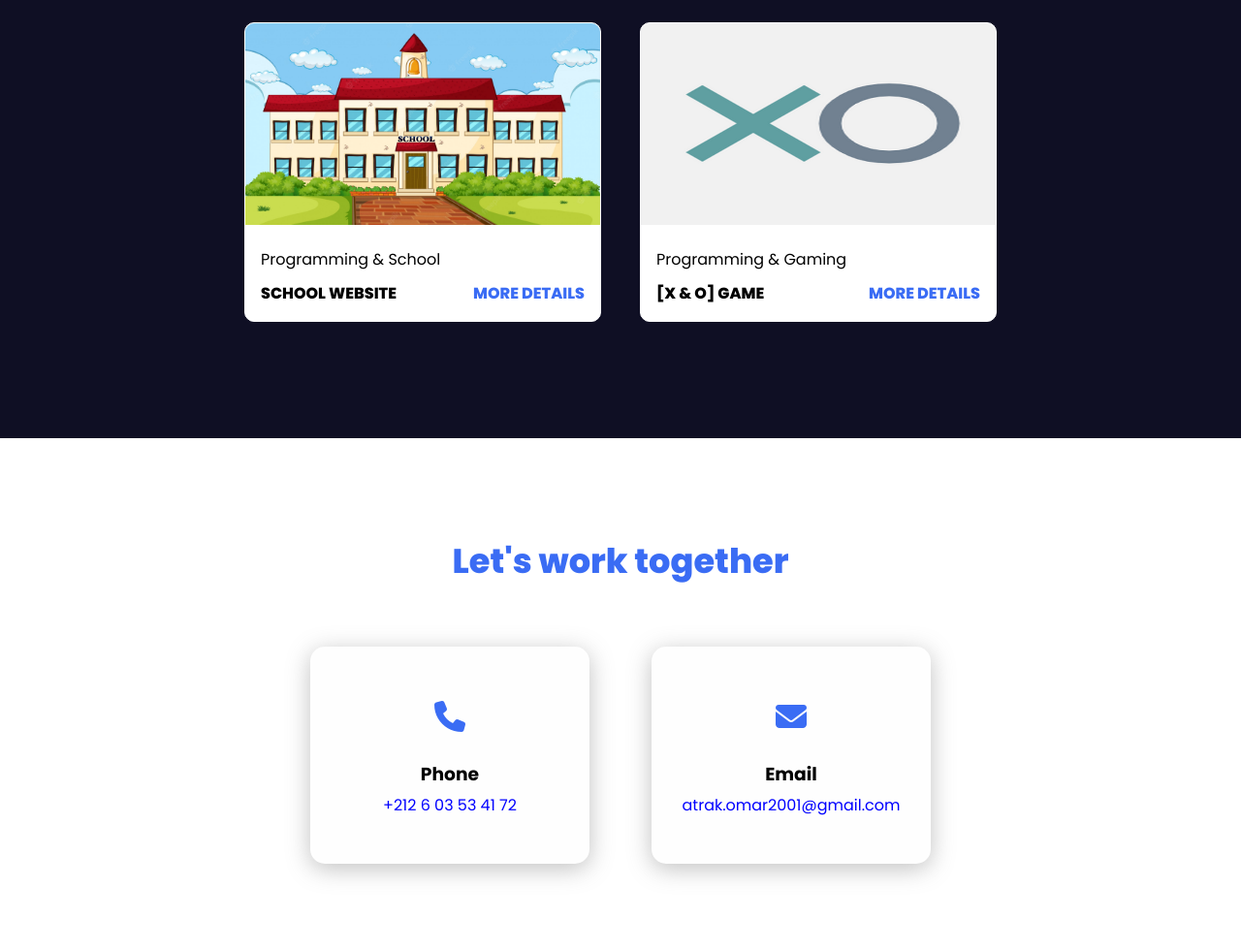
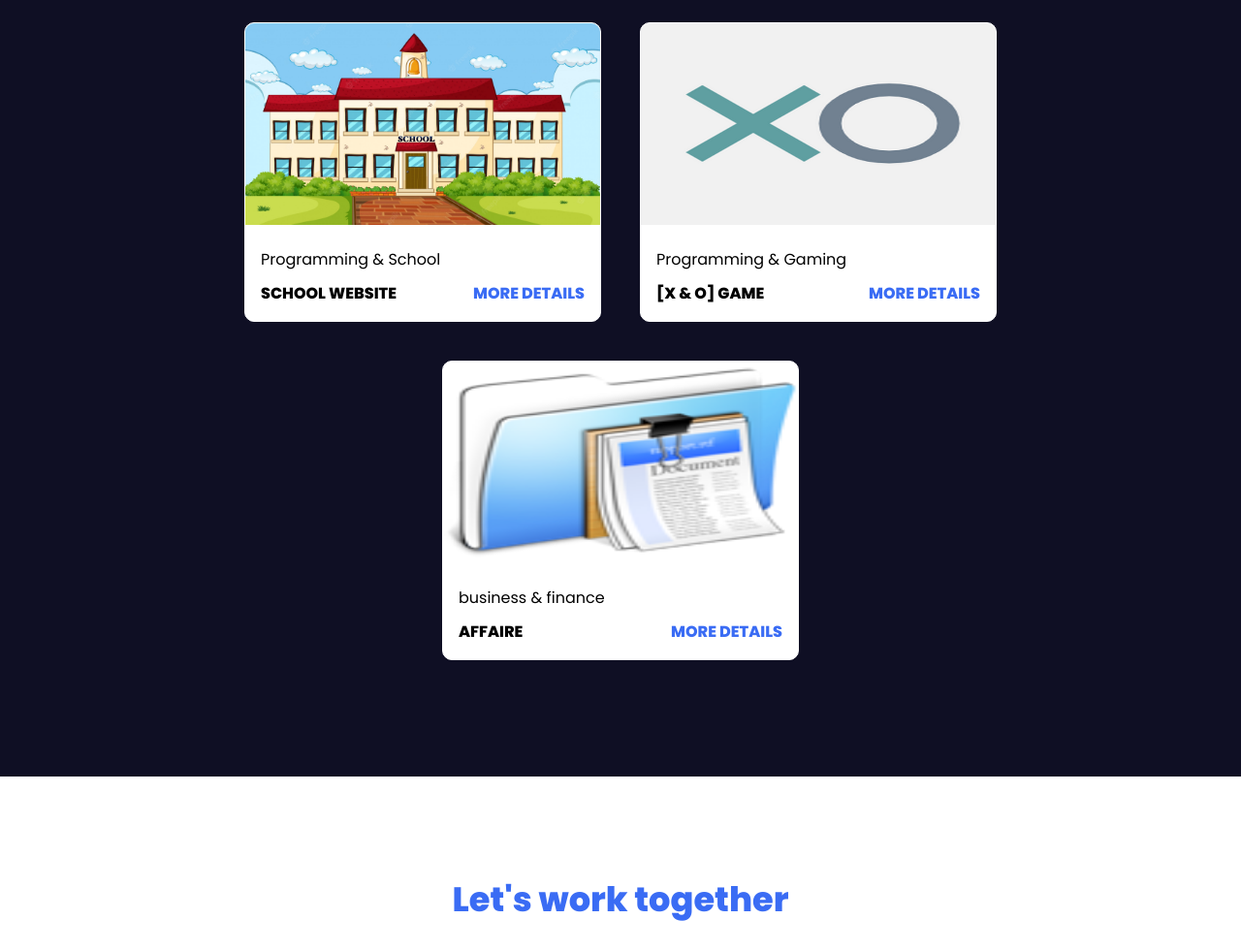
Before and after one commit to OmarAtrak/portfolio, a plain HTML site: page index.html in a window 1280 px wide. Shown: the part 980-1961 px from the top of the page at 97% size. Drawn offline with Linux system fonts and the light colour scheme.

Commit message:
ajouter nouveau projet

```diff
--- a/index.html
+++ b/index.html
@@ -56,6 +56,18 @@
                     </strong>
                 </div>
             </div>
+            <div class="project-card">
+                <div class="project-image">
+                    <img src="images/aqua_smooth_folder_documents.ico">
+                </div>
+                <div class="project-info">
+                    <p class="project-category">business & finance</p>
+                    <strong class="project-title">
+                        <span>affaire</span>
+                        <a href="https://github.com/OmarAtrak/Gestion-des-Affaires-Pro" target="_blank" class="more-details">More details</a>
+                    </strong>
+                </div>
+            </div>
         </div>
     </section>
 
--- a/style.css
+++ b/style.css
@@ -124,6 +124,7 @@ section{
 
 .projects{
     background-color: #0f0f24;
+    padding: 100px 100px;
 }
 
 .projects .content{
```
Also changed, not shown: images/aqua_smooth_folder_documents.ico (added).
